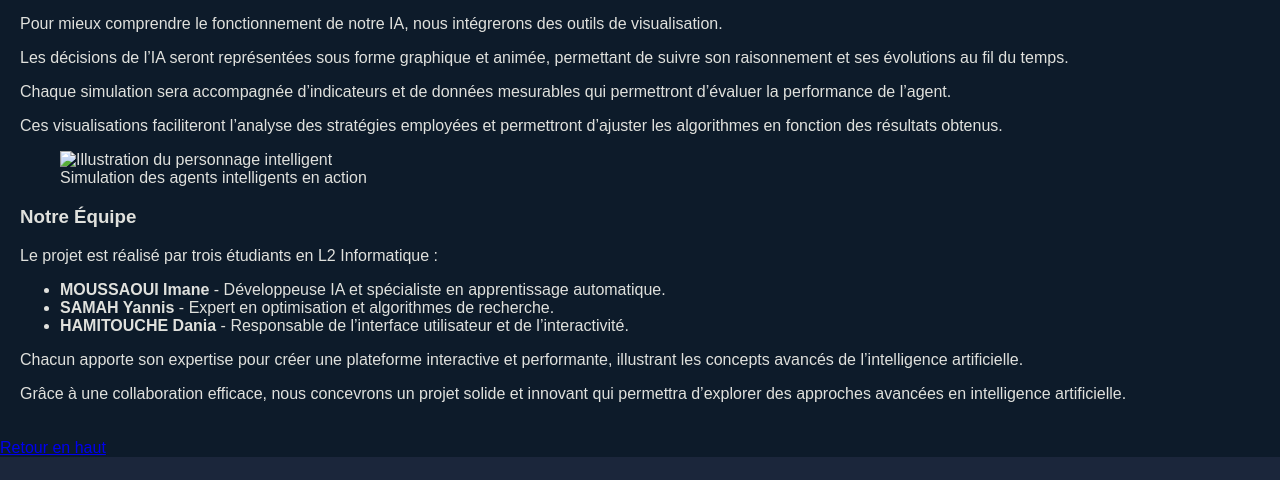
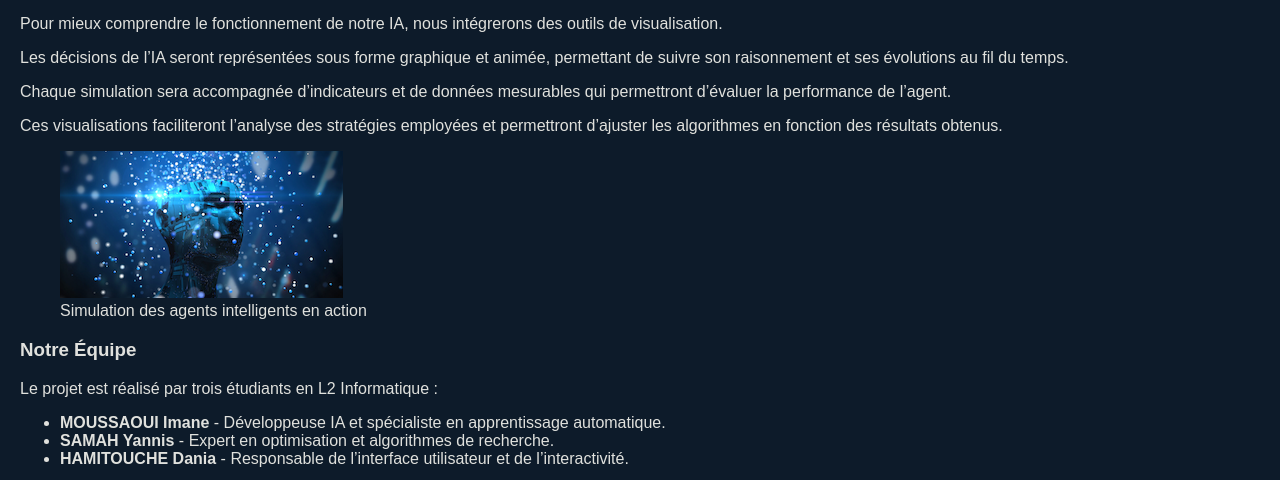
Before and after one commit to DaniaHamitouche/mon-site1, a plain HTML site: page index.html in a window 1280 px wide. Shown: the part 1185-1665 px from the top of the page. Drawn offline with Linux system fonts and the light colour scheme.

Commit message:
Update index.html

```diff
--- a/index.html
+++ b/index.html
@@ -79,7 +79,7 @@
             <p>Chaque simulation sera accompagnée d’indicateurs et de données mesurables qui permettront d’évaluer la performance de l’agent.</p>
             <p>Ces visualisations faciliteront l’analyse des stratégies employées et permettront d’ajuster les algorithmes en fonction des résultats obtenus.</p>
             <figure>
-                <img src="images/ai_character.png" alt="Illustration du personnage intelligent">
+                <img src="ai_character.png" alt="Illustration du personnage intelligent">
                 <figcaption>Simulation des agents intelligents en action</figcaption>
             </figure>
         </article>
```
